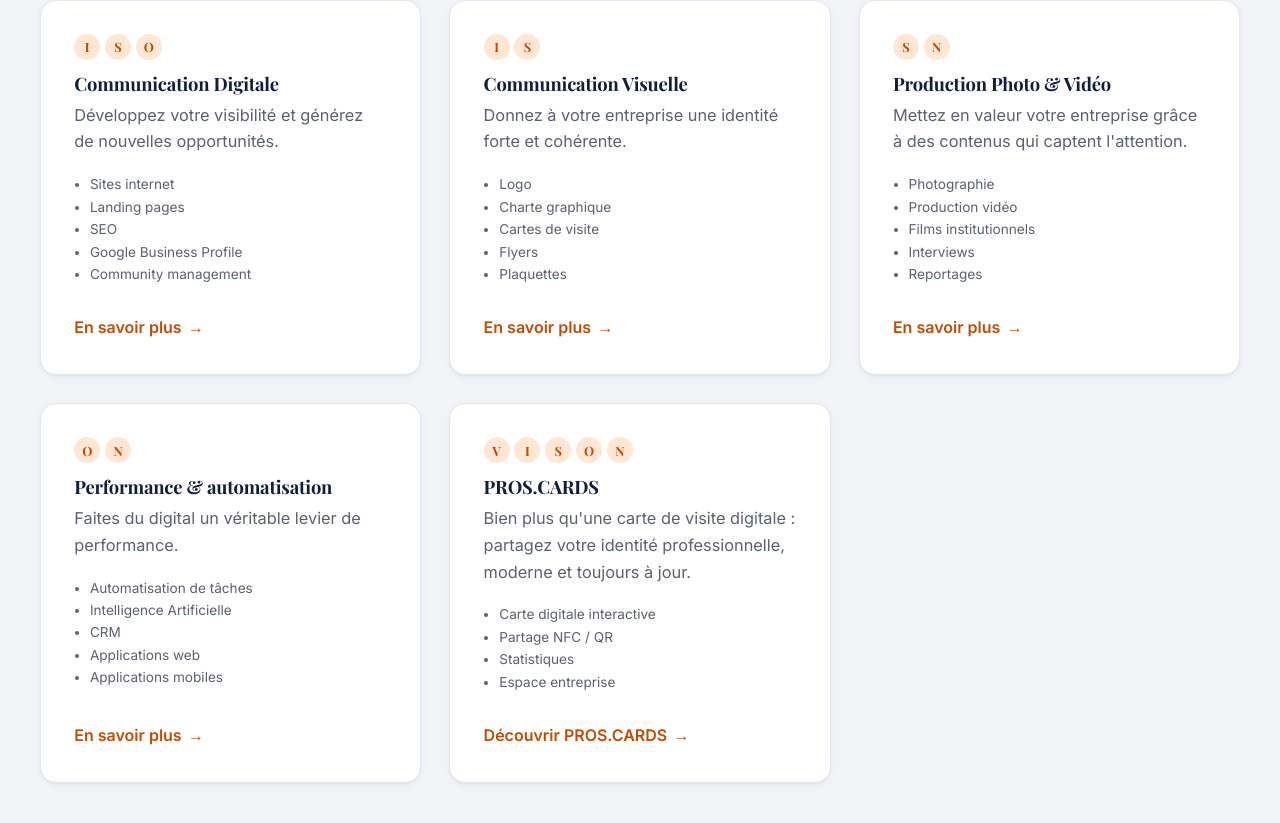
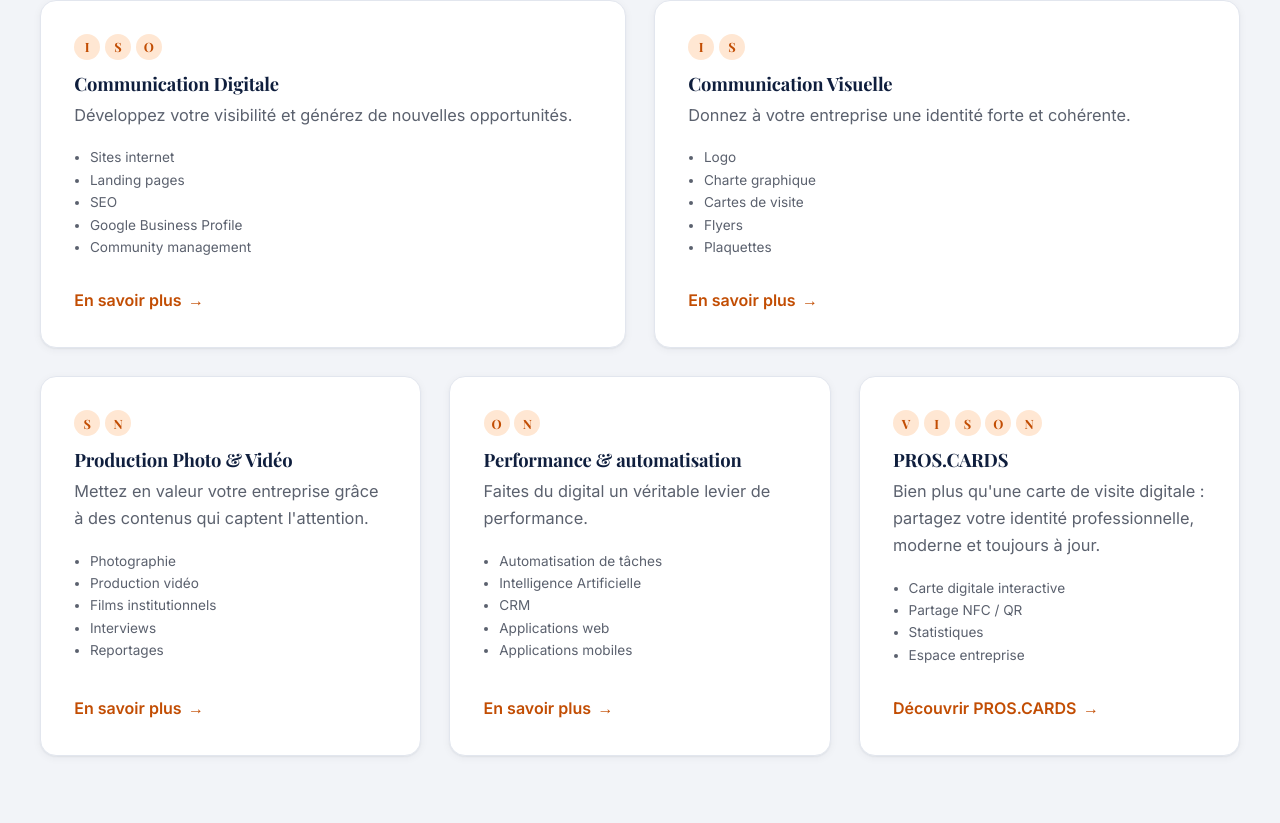
Before and after one commit to Paul-Aymard/optinov-agence, a Next.js app: page / in a window 1280 px wide. Shown: the part 4617-5440 px from the top of the page. Built offline with nearby package versions, Linux system fonts and the light colour scheme.

Commit message:
Accueil : grille solutions en 2 rangees (2 cartes larges en haut + 3 en bas) pour remplir toute la largeur

```diff
--- a/app/(site)/page.js
+++ b/app/(site)/page.js
@@ -29,6 +29,26 @@
 };
 
 const CTA_PROJET = "Parlons de votre projet";
+
+/** Carte d'une solution (grille d'accueil) — factorisée pour les 2 rangées. */
+function carteSolution(s) {
+  return (
+    <Reveal key={s.titre} className="card">
+      <div className="etape-tags" aria-label={`Étapes V.I.S.I.O.N. : ${s.etapes.join(", ")}`}>
+        {s.etapes.map((l, i) => <span key={i} aria-hidden="true">{l}</span>)}
+      </div>
+      <h3 style={{ fontSize: "1.15rem" }}>{s.titre}</h3>
+      <p><Lignes>{s.accroche}</Lignes></p>
+      <ul style={{ fontSize: ".85rem", color: "var(--text-muted)", margin: "0 0 1rem" }}>
+        {s.items.slice(0, 5).map((it) => <li key={it}>{it}</li>)}
+      </ul>
+      <Link className="link-arrow" href={s.href}>
+        {s.produit ? "Découvrir PROS.CARDS" : "En savoir plus"}
+        <span className="sr-only"> — {s.titre}</span>
+      </Link>
+    </Reveal>
+  );
+}
 
 export default function Accueil() {
   return (
@@ -171,23 +191,13 @@
               <Lignes>Chaque solution s&apos;intègre naturellement à la méthode V.I.S.I.O.N. Les pastilles indiquent les étapes qu&apos;elle sert.</Lignes>
             </p>
           </Reveal>
-          <div className="grid grid-3">
-            {solutionsAccueil.map((s) => (
-              <Reveal key={s.titre} className="card">
-                <div className="etape-tags" aria-label={`Étapes V.I.S.I.O.N. : ${s.etapes.join(", ")}`}>
-                  {s.etapes.map((l, i) => <span key={i} aria-hidden="true">{l}</span>)}
-                </div>
-                <h3 style={{ fontSize: "1.15rem" }}>{s.titre}</h3>
-                <p><Lignes>{s.accroche}</Lignes></p>
-                <ul style={{ fontSize: ".85rem", color: "var(--text-muted)", margin: "0 0 1rem" }}>
-                  {s.items.slice(0, 5).map((it) => <li key={it}>{it}</li>)}
-                </ul>
-                <Link className="link-arrow" href={s.href}>
-                  {s.produit ? "Découvrir PROS.CARDS" : "En savoir plus"}
-                  <span className="sr-only"> — {s.titre}</span>
-                </Link>
-              </Reveal>
-            ))}
+          {/* Rangée du haut : 2 cartes larges (paysage) sur toute la largeur */}
+          <div className="grid grid-2 solutions-grille">
+            {solutionsAccueil.slice(0, 2).map(carteSolution)}
+          </div>
+          {/* Rangée du bas : les 3 autres cartes, sur toute la largeur */}
+          <div className="grid grid-3 solutions-grille solutions-grille--bas">
+            {solutionsAccueil.slice(2).map(carteSolution)}
           </div>
         </div>
       </section>
--- a/app/globals.css
+++ b/app/globals.css
@@ -1022,6 +1022,13 @@
 #solutions .grid > .card h3 { font-size: 1.3rem; }
 #solutions .grid > .card > p { font-size: 1.02rem; }
 
+/* Grilles solutions : 2 cartes larges en haut, 3 en bas — remplissage complet, sans espace vide. */
+.solutions-grille--bas { margin-top: clamp(1rem, 2.2vw, 1.75rem); }
+@media (min-width: 760px) {
+  .solutions-grille { grid-template-columns: repeat(2, 1fr); }
+  .solutions-grille--bas { grid-template-columns: repeat(3, 1fr); }
+}
+
 /* --- Direction : suppression des icônes décoratives sur tout le site --- */
 .card__icon, .emoji, .svc-liste__ic { display: none !important; }
 
```
